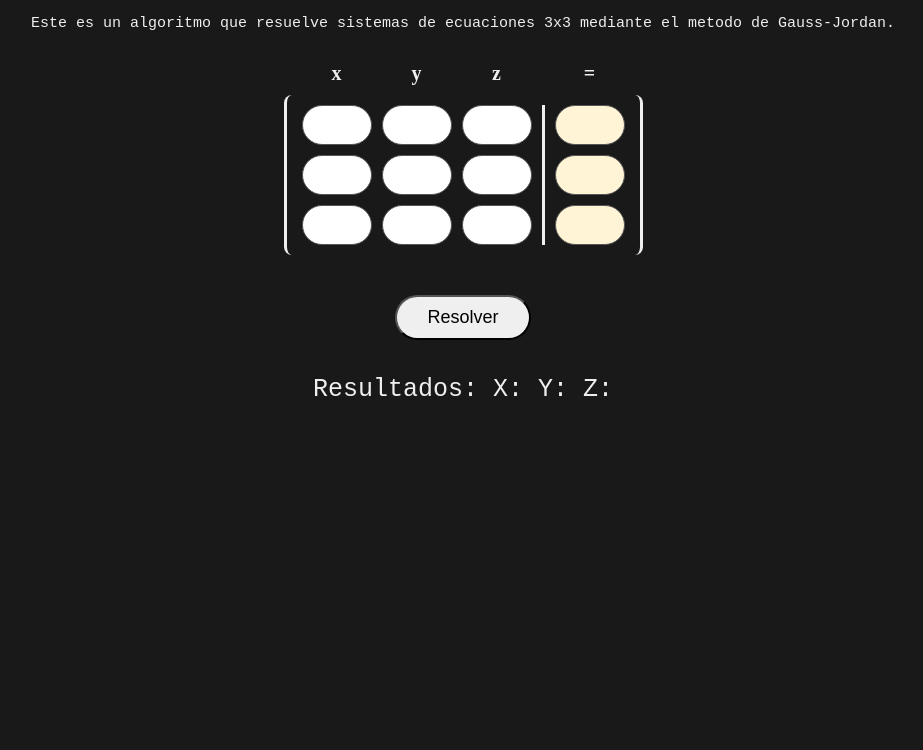
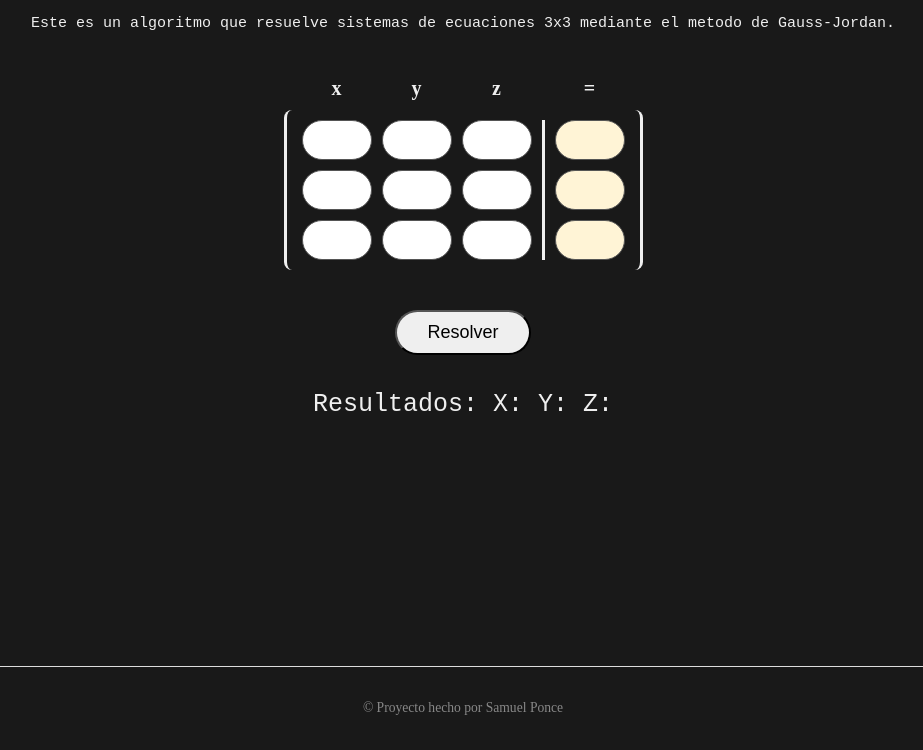
Before and after one commit to Sambuel/gauss-jordan-js, a plain HTML site: page index.html in a window 1280 px wide. Shown: the part 50-800 px from the top of the page, without its empty margins (177-1100 px from the left). Drawn offline with Linux system fonts and the light colour scheme.

Commit message:
cambio pequeño

```diff
--- a/app.js
+++ b/app.js
@@ -114,5 +114,4 @@ btnResolver.addEventListener("click", () => {
     const fasesUnoDos = bajarCeros(valores);
     const faseFinal = normalizar(fasesUnoDos);
     const mostrar = mostrarResultados(faseFinal)
-
 })
--- a/style.css
+++ b/style.css
@@ -1,5 +1,9 @@
 body{
     background-color: #191919;
+    margin: 0;
+    min-height: 100vh;        /* mide al menos toda la pantalla */
+    display: flex;
+    flex-direction: column;   /* header, main y footer uno debajo del otro */
 }
 
 
@@ -25,6 +29,7 @@ main{
     align-items: center;      /* centrados horizontalmente */
     gap: 10px;
     margin-top: 30px;
+    flex: 1;                  /* se estira y empuja el footer hasta abajo */
 }
 
 
@@ -105,7 +110,6 @@ main{
     font-size: 0.85rem;
     color: #888;          /* gris para que no llame la atención */
     border-top: 1px solid #ddd;
-    margin-top: 500px;
 }
 
 .resultados{
```
